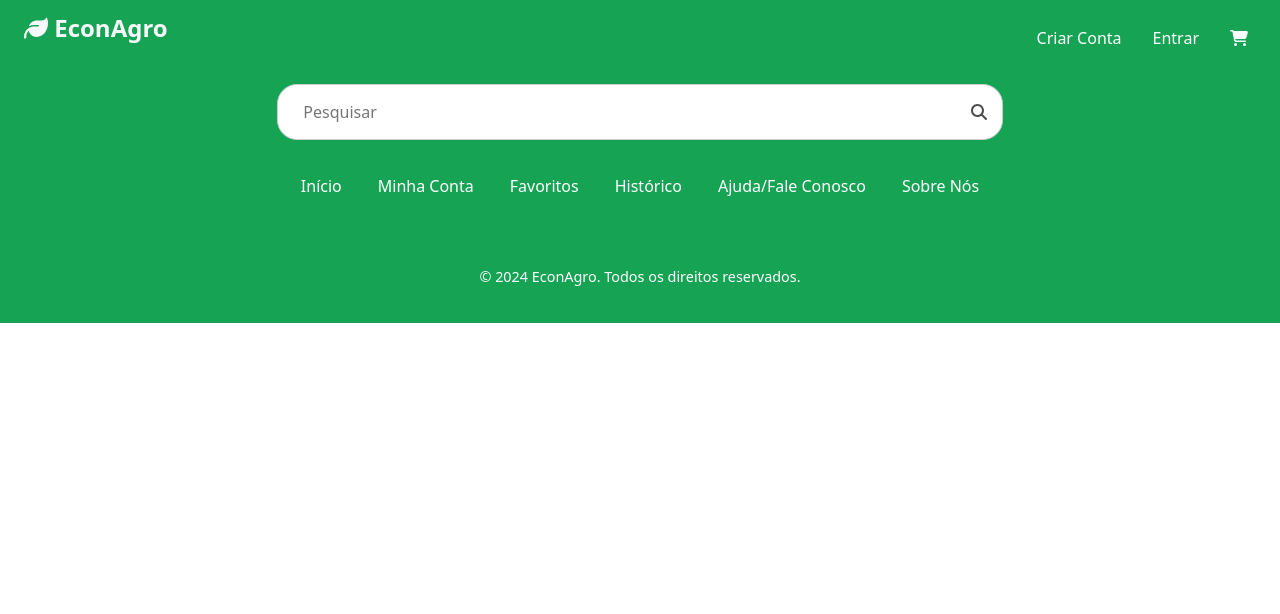
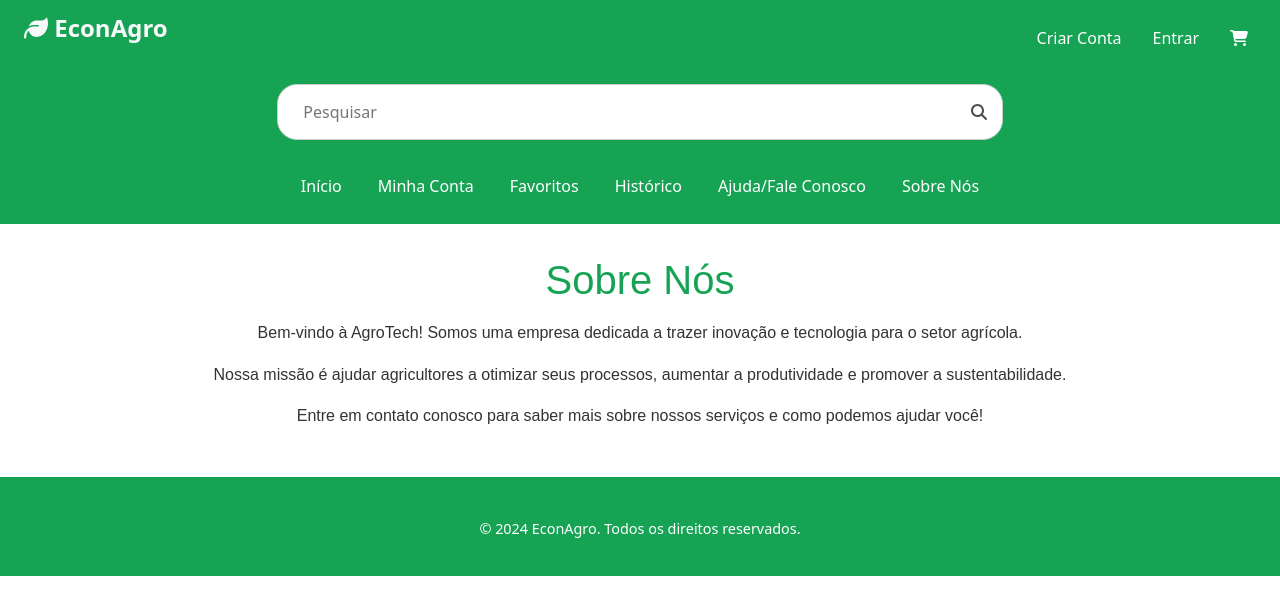
Before and after one commit to CaiqueAzevedo65/EconAgro, a React (Create React App) app in the folder techagro/: page /aboutus in a window 1280 px wide. Shown: the top 614 px of the page. Built offline with nearby package versions, Linux system fonts and the light colour scheme.

Commit message:
[Caique - Adição da página sobre nós, com rota e botão]

```diff
--- /dev/null
+++ b/techagro/src/Styles/SobreNos.css
@@ -0,0 +1,18 @@
+.sobre-nos {
+    padding: 2rem;
+    text-align: center;
+    font-family: var(--font-body);
+    color: #333;
+}
+
+.sobre-nos h1 {
+    font-size: 2.5rem;
+    color: var(--color-green);
+    margin-bottom: 1rem;
+}
+
+.sobre-nos p {
+    font-size: 1rem;
+    line-height: 1.6;
+    margin-bottom: 1rem;
+}
--- /dev/null
+++ b/techagro/src/components/SobreNos.js
@@ -0,0 +1,21 @@
+import React from 'react';
+import '../Styles/SobreNos.css'; // Crie um arquivo CSS para estilização, se necessário.
+
+const SobreNos = () => {
+    return (
+        <div className="sobre-nos">
+            <h1>Sobre Nós</h1>
+            <p>
+                Bem-vindo à AgroTech! Somos uma empresa dedicada a trazer inovação e tecnologia para o setor agrícola.
+            </p>
+            <p>
+                Nossa missão é ajudar agricultores a otimizar seus processos, aumentar a produtividade e promover a sustentabilidade.
+            </p>
+            <p>
+                Entre em contato conosco para saber mais sobre nossos serviços e como podemos ajudar você!
+            </p>
+        </div>
+    );
+};
+
+export default SobreNos;
--- a/techagro/src/components/header.js
+++ b/techagro/src/components/header.js
@@ -61,7 +61,7 @@ function Header() {
               <a className="nav-link" href="/talktous">Ajuda/Fale Conosco</a>
             </li>
             <li className="nav-item">
-              <a className="nav-link" href="#sobre">Sobre Nós</a>
+              <a className="nav-link" href="/aboutus">Sobre Nós</a>
             </li>
           </ul>
         </nav>
--- a/techagro/src/routes/Routes.js
+++ b/techagro/src/routes/Routes.js
@@ -9,6 +9,7 @@ import Cadastro from '../pages/Cadastro';
 import Carrinho from '../pages/Carrinho';
 import Contato from '../components/Contato';
 import Categorias from '../pages/Categorias';
+import SobreNos from '../components/SobreNos';
 function Rotas() {
     return (
         <BrowserRouter>
@@ -20,6 +21,7 @@ function Rotas() {
                     <Route path="/cadastro" element={<Cadastro />} />
                     <Route path="/carrinho" element={<Carrinho />} />
                     <Route path="/talktous" element={<Contato />} />
+                    <Route path="/aboutus" element={<SobreNos />} />
                 </Routes>
             </div>
             <Footer />
```
